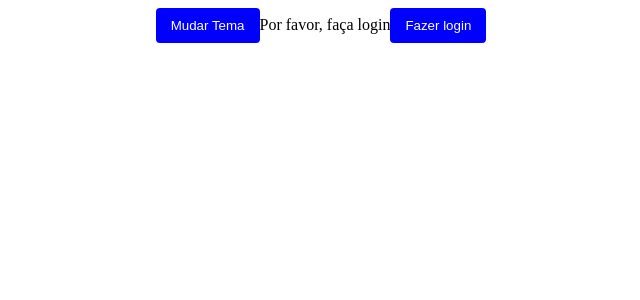
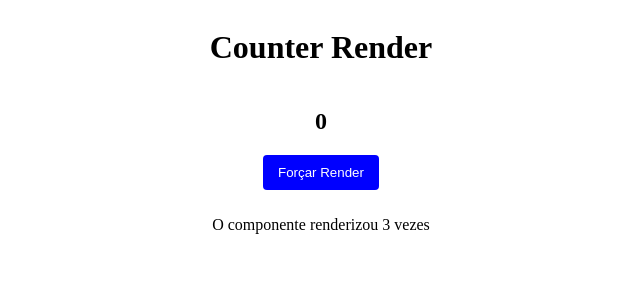
Before and after one commit to luisabianca/react-hooks, a React (Vite) app: page / in a window 1280 px wide. Shown: the top 300 px of the page, without its empty margins (319-959 px from the left). Built offline with nearby package versions, Linux system fonts and the light colour scheme.

Commit message:
learn useRef

```diff
--- /dev/null
+++ b/src/components/useRef/CounterRender/CounterRender.jsx
@@ -0,0 +1,23 @@
+import React, { useRef, useState } from 'react'
+
+const CounterRender = () => {
+  const [counter, setCounter] = useState(0);
+  const renderCount = useRef(1);
+
+  renderCount.current += 1;
+
+  const handleClick = () => {
+    setCounter(prev => prev + 1);
+  };
+
+  return (
+    <>
+      <h1>Counter Render</h1>
+      <h2>{counter}</h2>
+      <button onClick={handleClick}>Forçar Render</button>
+      <p>O componente renderizou {renderCount.current} vezes</p>
+    </>
+  );
+};
+
+export default CounterRender;
--- a/src/index.css
+++ b/src/index.css
@@ -12,6 +12,7 @@ button {
   color: #fff;
   border: none;
   border-radius: 4px;
+  display: block;
 }
 
 .theme--dark {
--- a/src/main.jsx
+++ b/src/main.jsx
@@ -1,10 +1,10 @@
 import { StrictMode } from 'react'
 import { createRoot } from 'react-dom/client'
 import './index.css'
-import App from './components/useContext/LoginTheme/LoginApp.jsx'
+import CounterRender from './components/useRef/CounterRender/CounterRender.jsx'
 
 createRoot(document.getElementById('root')).render(
   <StrictMode>
-    <App />
+    <CounterRender />
   </StrictMode>,
 )
```
Also changed, not shown: src/components/useRef/CounterRef/CounterRef.jsx (added, +20 -0 lines), src/components/useRef/InputRef/InputRef.jsx (added, +20 -0 lines).
